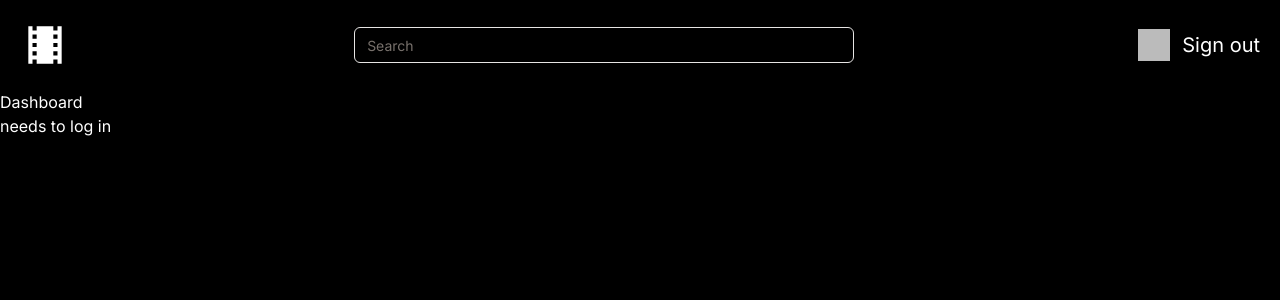
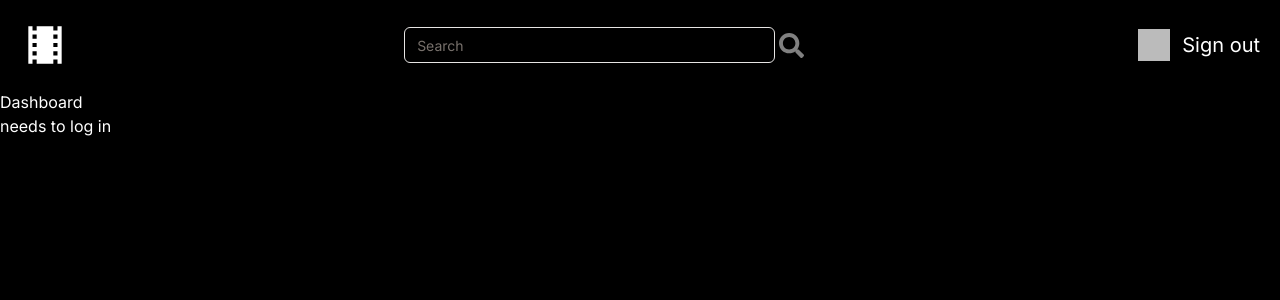
Before and after one commit to gnahc2305/letterbox, a Next.js app: page /dashboard in a window 1280 px wide. Shown: the top 300 px of the page. Built offline with nearby package versions, Linux system fonts and the light colour scheme; no server answers; sample sign-in values are in the browser's storage.

Commit message:
change API, call it when submitting search form

```diff
--- a/src/components/buttons.tsx
+++ b/src/components/buttons.tsx
@@ -6,7 +6,7 @@ import Link from "next/link";
 
 export function SignInButton() {
   const { data: session, status } = useSession();
-  console.log(session, status);
+  // console.log(session, status);
 
   if (status === "loading") {
     return <>...</>;
--- a/src/components/dashboard-navbar.tsx
+++ b/src/components/dashboard-navbar.tsx
@@ -1,11 +1,11 @@
-import Link from 'next/link'
-import React from 'react'
+import Link from "next/link";
+import React from "react";
 
 import { MdLocalMovies } from "react-icons/md";
-import { FaSearch } from "react-icons/fa";
 
 import { SignInButton, SignOutButton } from "./buttons";
-import { Input } from './ui/input';
+import { Input } from "./ui/input";
+import SearchBar from "./searchbar";
 
 const DashboardNavbar = () => {
   return (
@@ -15,10 +15,7 @@ const DashboardNavbar = () => {
         <MdLocalMovies size={50} />
       </Link>
 
-      <div className='flex items-center space-x-1 w-[500px]'>
-        <Input type="text" placeholder="Search" />
-        {/* <FaSearch size={30} color='gray' /> */}
-      </div>
+      <SearchBar />
 
       {/* add borgir menu for account */}
       <div className="flex text-xl space-x-3">
@@ -26,7 +23,7 @@ const DashboardNavbar = () => {
         <SignOutButton />
       </div>
     </div>
-  )
-}
+  );
+};
 
-export default DashboardNavbar
+export default DashboardNavbar;
--- /dev/null
+++ b/src/components/searchbar.tsx
@@ -0,0 +1,59 @@
+"use client";
+
+import axios from "axios";
+
+import { useState } from "react";
+
+import { Input } from "./ui/input";
+
+import { FaSearch } from "react-icons/fa";
+
+const SearchBar = () => {
+  const [query, setQuery] = useState("");
+
+  async function fetchApi(query: string) {
+    // format string to URI (%20)
+    let formattedString = encodeURIComponent(query);
+
+    const options = {
+      method: "GET",
+      url: `https://imdb207.p.rapidapi.com/title/${formattedString}`,
+      headers: {
+        "X-RapidAPI-Key": process.env.NEXT_PUBLIC_RAPID_API_KEY,
+        "X-RapidAPI-Host": process.env.NEXT_PUBLIC_RAPID_API_HOST,
+      },
+    };
+
+    try {
+      const response = await axios.request(options);
+      console.log(response.data);
+    } catch (error) {
+      console.error(error);
+    }
+  }
+
+  function onChange(e: any) {
+    setQuery(e.target.value);
+  }
+
+  function onSubmit(e: any) {
+    e.preventDefault();
+    fetchApi(query);
+  }
+
+  return (
+    <div className="">
+      <form
+        onSubmit={onSubmit}
+        className=" w-[400px] flex items-center space-x-1"
+      >
+        <Input type="text" placeholder="Search" onChange={onChange} />
+        <button>
+          <FaSearch size={25} color="grey" />
+        </button>
+      </form>
+    </div>
+  );
+};
+
+export default SearchBar;
```
